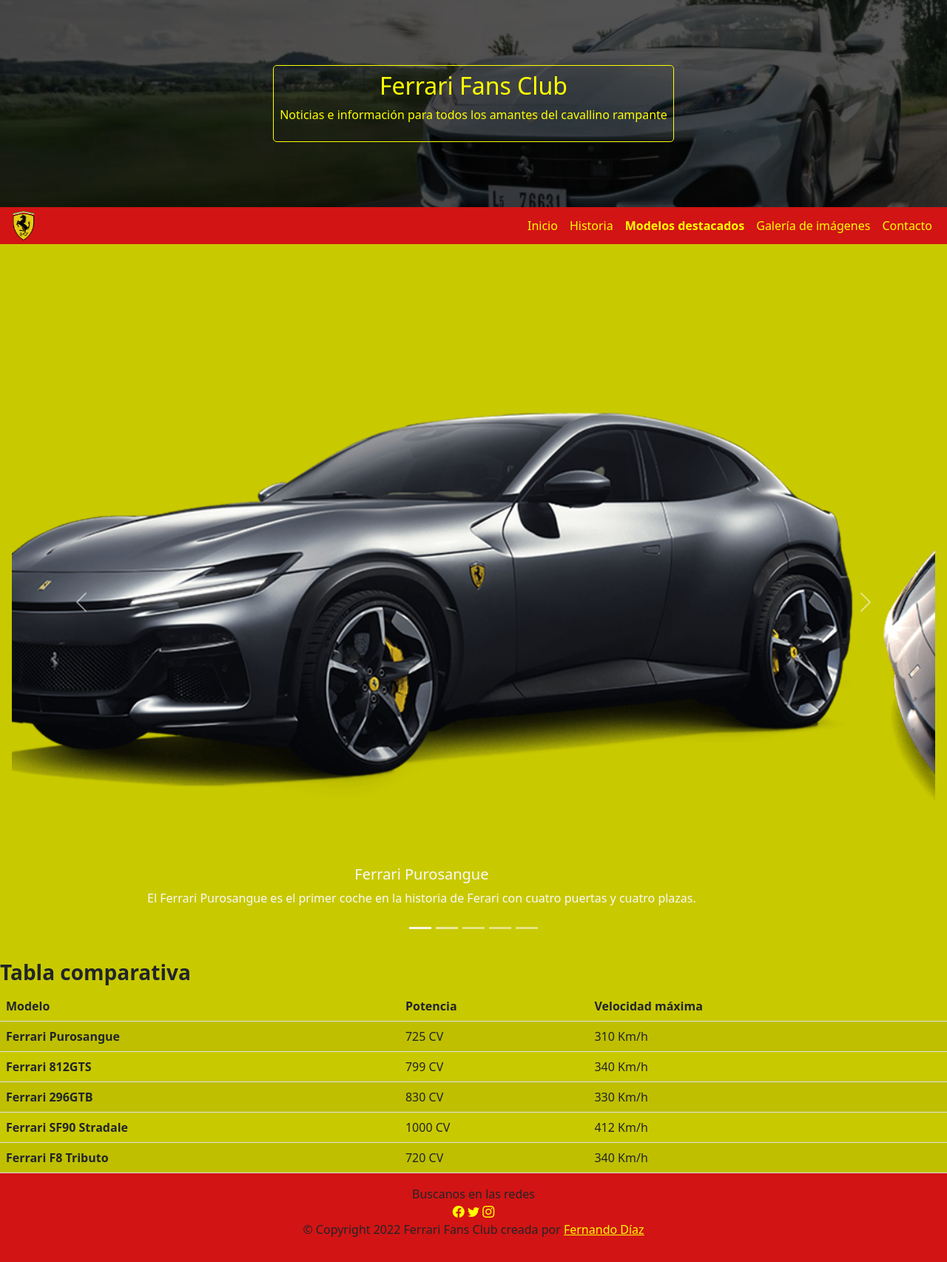
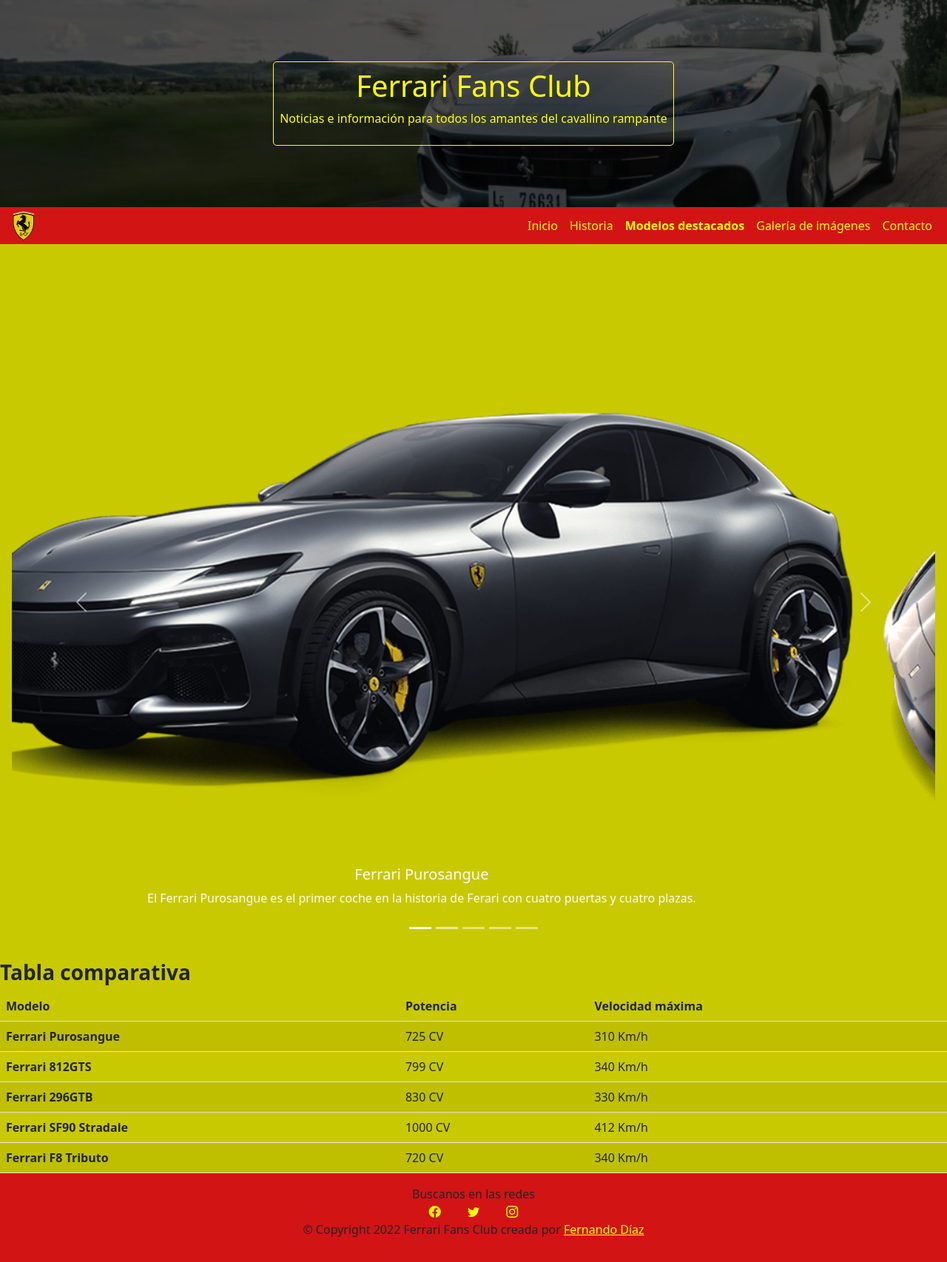
Before and after one commit to flldev/PreEntrega3-Fernando-Diaz, a website: page pages/modelos.html in a window 1280 px wide. Shown: the whole page at 74% size. Drawn offline with nearby package versions, Linux system fonts and the light colour scheme.

Commit message:
h1 y padding iconos

```diff
--- a/pages/modelos.html
+++ b/pages/modelos.html
@@ -31,7 +31,7 @@
                 <div
                   class="mb-0 p-2 cuadro1"
                 >
-                  <h2>Ferrari Fans Club</h2>
+                  <h1>Ferrari Fans Club</h1>
                   <p>
                     Noticias e información para todos los amantes del cavallino
                     rampante
@@ -208,19 +208,19 @@
         <div>
           <a href="#"
             ><i
-              class="bi bi-facebook tamañoIcono textoAmarillo"
+              class="bi bi-facebook px-3 tamañoIcono textoAmarillo"
             ></i
           ></a>
           <!-- Aquí faltan las direcciones de la página en las redes sociales -->
           <a href="#"
             ><i
-              class="bi bi-twitter tamañoIcono textoAmarillo"
+              class="bi bi-twitter px-3 tamañoIcono textoAmarillo"
             ></i
           ></a>
           <!-- Aquí faltan las direcciones de la página en las redes sociales -->
           <a href="#"
             ><i
-              class="bi bi-instagram tamañoIcono textoAmarillo"
+              class="bi bi-instagram px-3 tamañoIcono textoAmarillo"
             ></i
           ></a>
           <!-- Aquí faltan las direcciones de la página en las redes sociales -->
```
Also changed, not shown: index.html (+6 -6 lines), pages/contacto.html (+4 -4 lines), pages/galeria.html (+4 -4 lines), pages/historia.html (+4 -4 lines).
